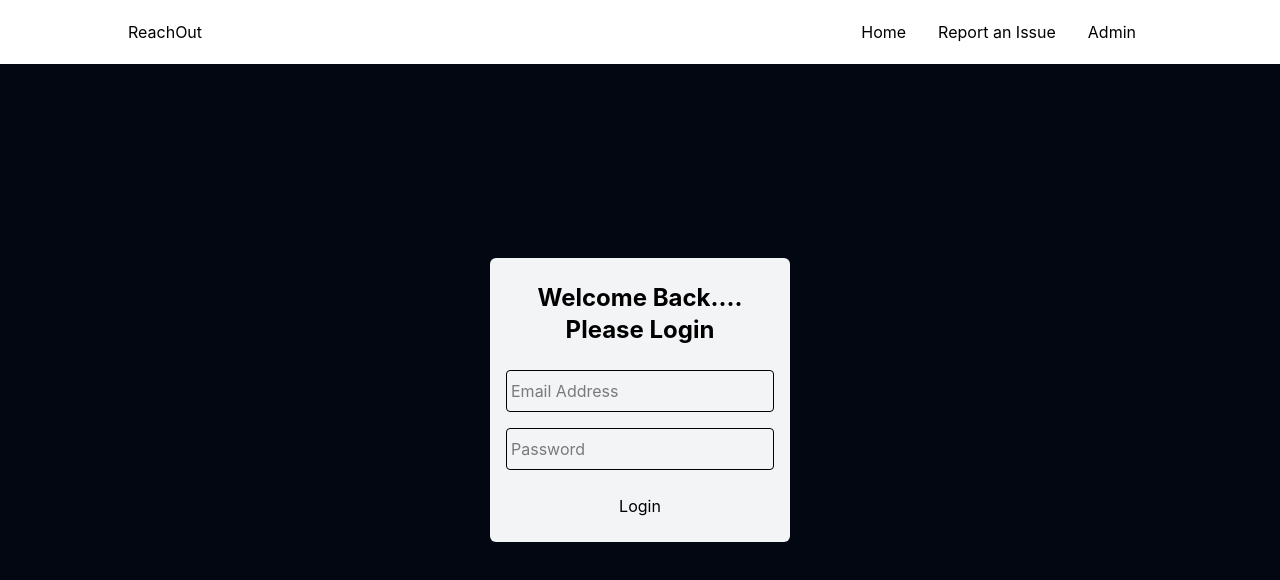
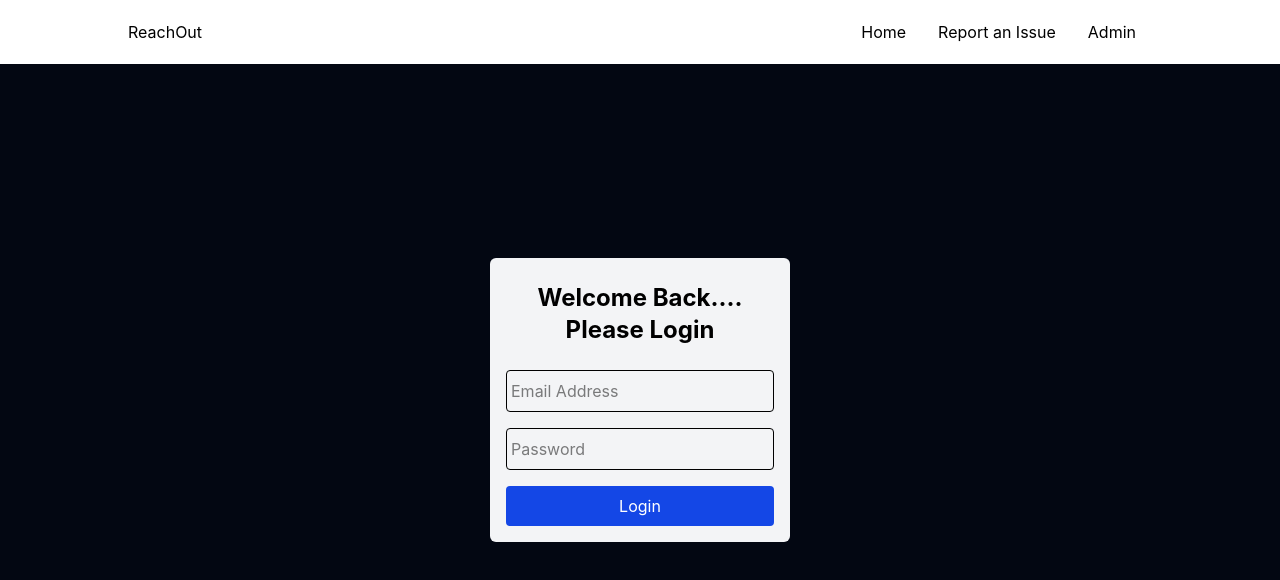
Before and after one commit to Ohiomatabn/ReachOut, a React (Vite) app in the folder frontend/: page /admin-login in a window 1280 px wide. Shown: the top 580 px of the page. Built offline with nearby package versions, Linux system fonts and the light colour scheme.

Commit message:
change index.css to adjust card styles and improve button definition

```diff
--- a/frontend/src/index.css
+++ b/frontend/src/index.css
@@ -7,11 +7,15 @@
 
 @layer components {
   .card {
-    @apply max-w-60 min-w-8 text-center shadow-xl p-4 rounded-sm;
+    @apply max-w-60 min-w-8 text-center shadow-sm p-4 rounded-sm;
   }
 
   .sta-card {
-    @apply text-center min-w-40 shadow-sm p-4 rounded-sm;
+    @apply text-center min-w-40 max-w-60 shadow-sm p-4 rounded-sm;
+  }
+
+  .btn {
+    @apply bg-blue-700 hover:bg-blue-800 rounded-sm hover:rounded-4xl cursor-pointer text-white;
   }
 }
 
```
